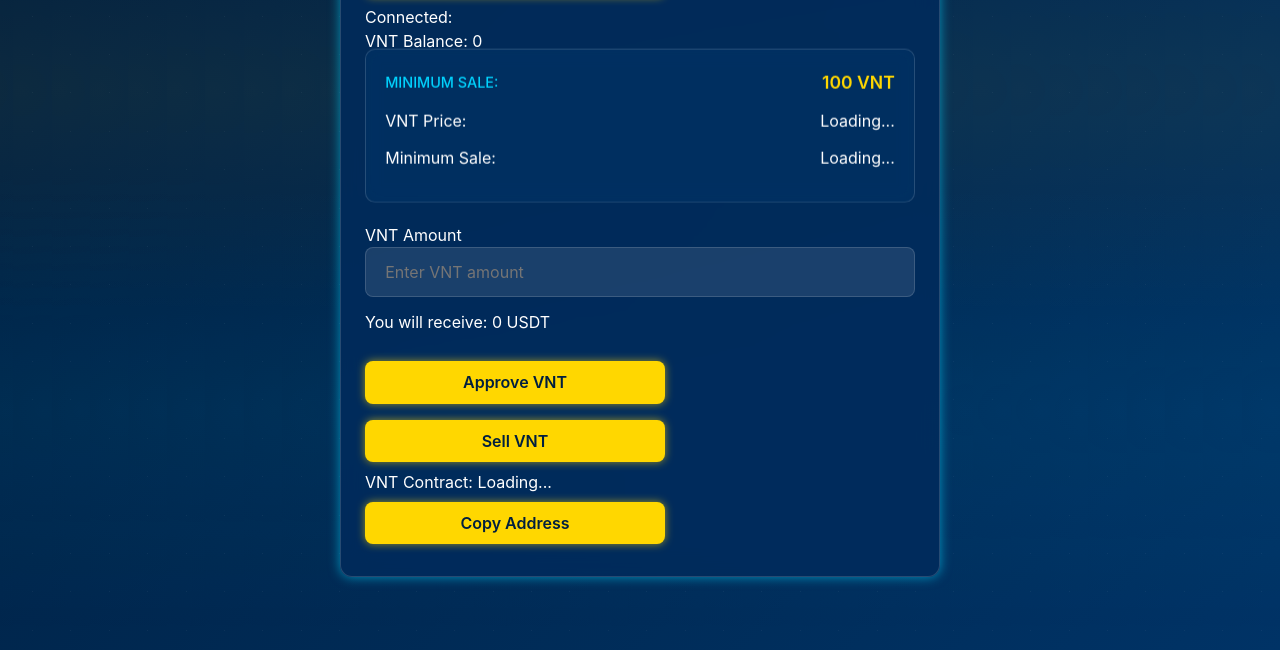
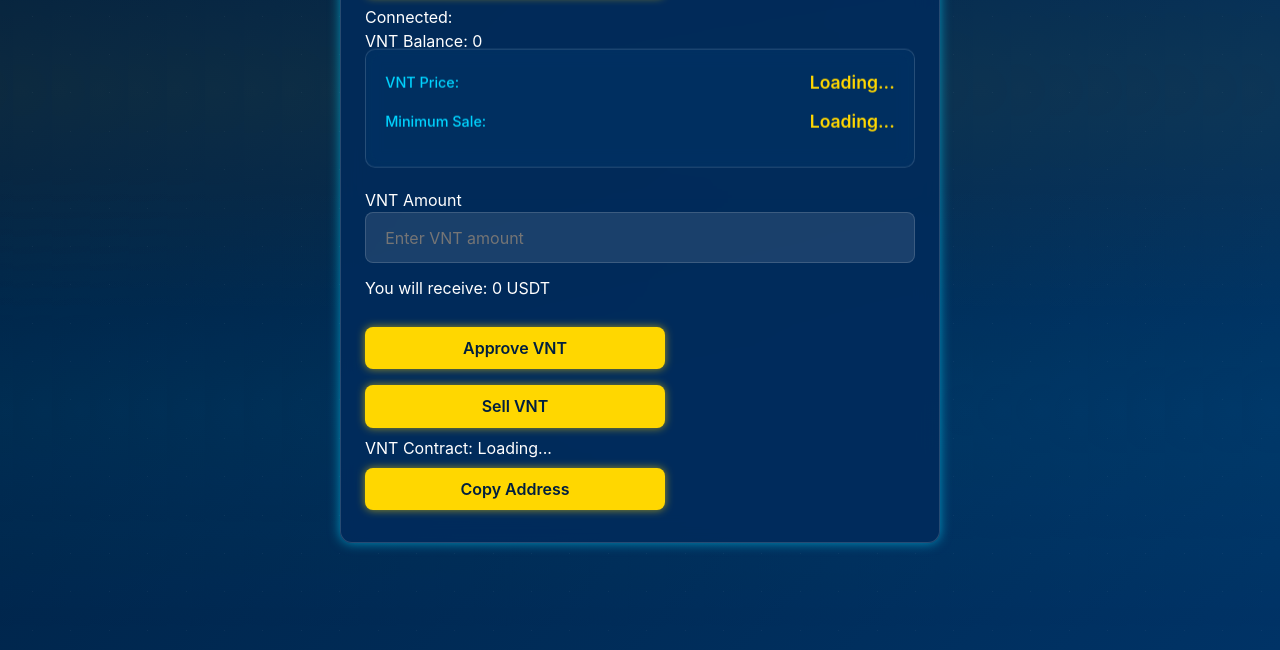
Before and after one commit to VNSERVICES26/vntsell.web, a plain HTML site: page index.html in a window 1280 px wide. Shown: the part 150-800 px from the top of the page. Drawn offline with Linux system fonts and the light colour scheme.

Commit message:
Update index.html

```diff
--- a/index.html
+++ b/index.html
@@ -20,20 +20,14 @@
         </header>
 
         <div class="info-card">
-          <div class="info-row">
-            <span class="info-label">MINIMUM SALE:</span>
-            <span class="info-value">100 VNT</span>
-          </div>
-
-          <div class="info-row">
-              <span>VNT Price:</span>
-              <span id="vntPrice">Loading...</span>
-          </div>
-
-          <div class="info-row">
-              <span>Minimum Sale:</span>
-              <span id="minSellAmount">Loading...</span>
-          </div>
+            <div class="info-row">
+                <span class="info-label">VNT Price:</span>
+                <span class="info-value" id="vntPrice">Loading...</span>
+            </div>
+            <div class="info-row">
+                <span class="info-label">Minimum Sale:</span>
+                <span class="info-value" id="minSellAmount">Loading...</span>
+            </div>
         </div>
 
         <div class="swap-container">
```
